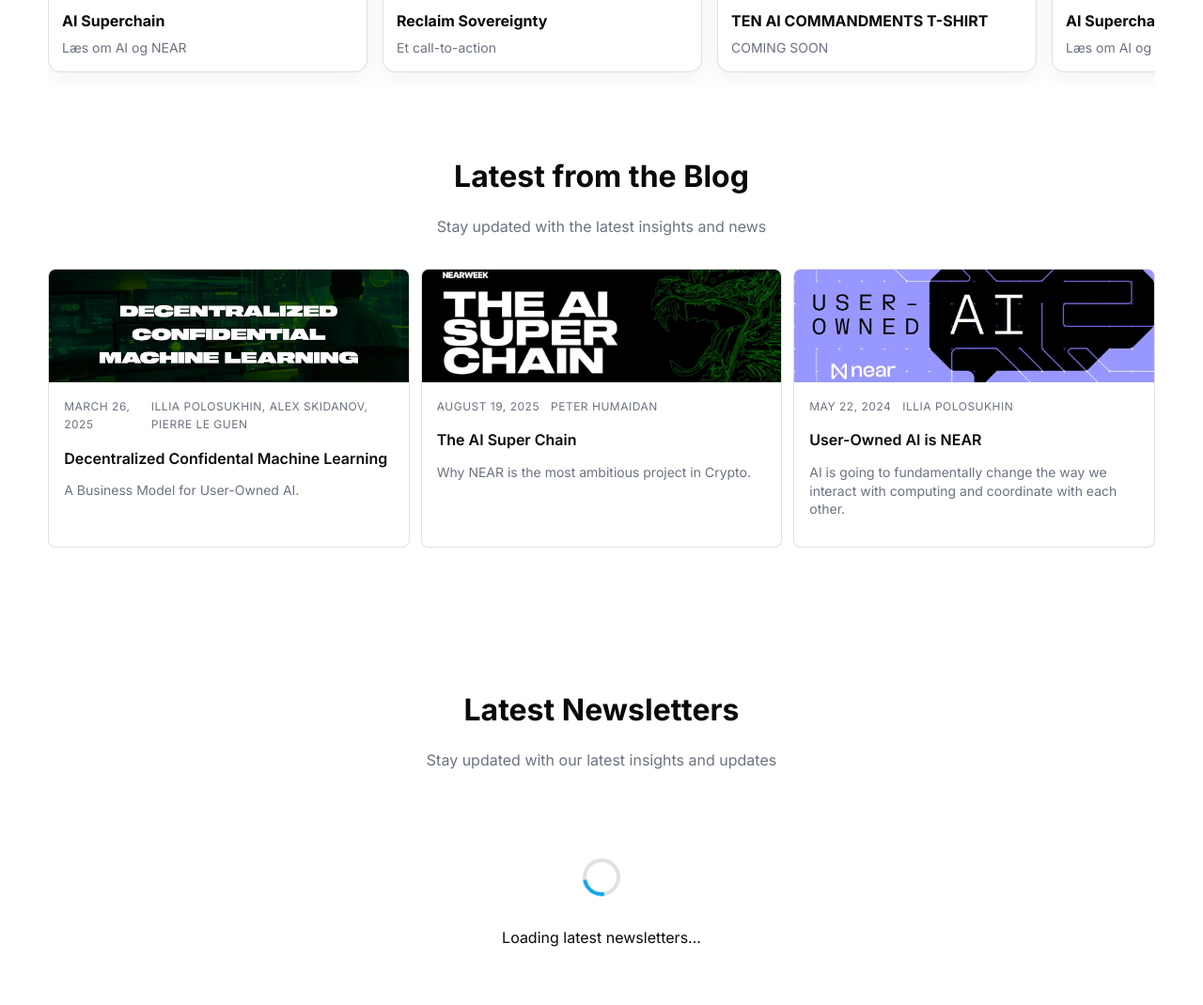
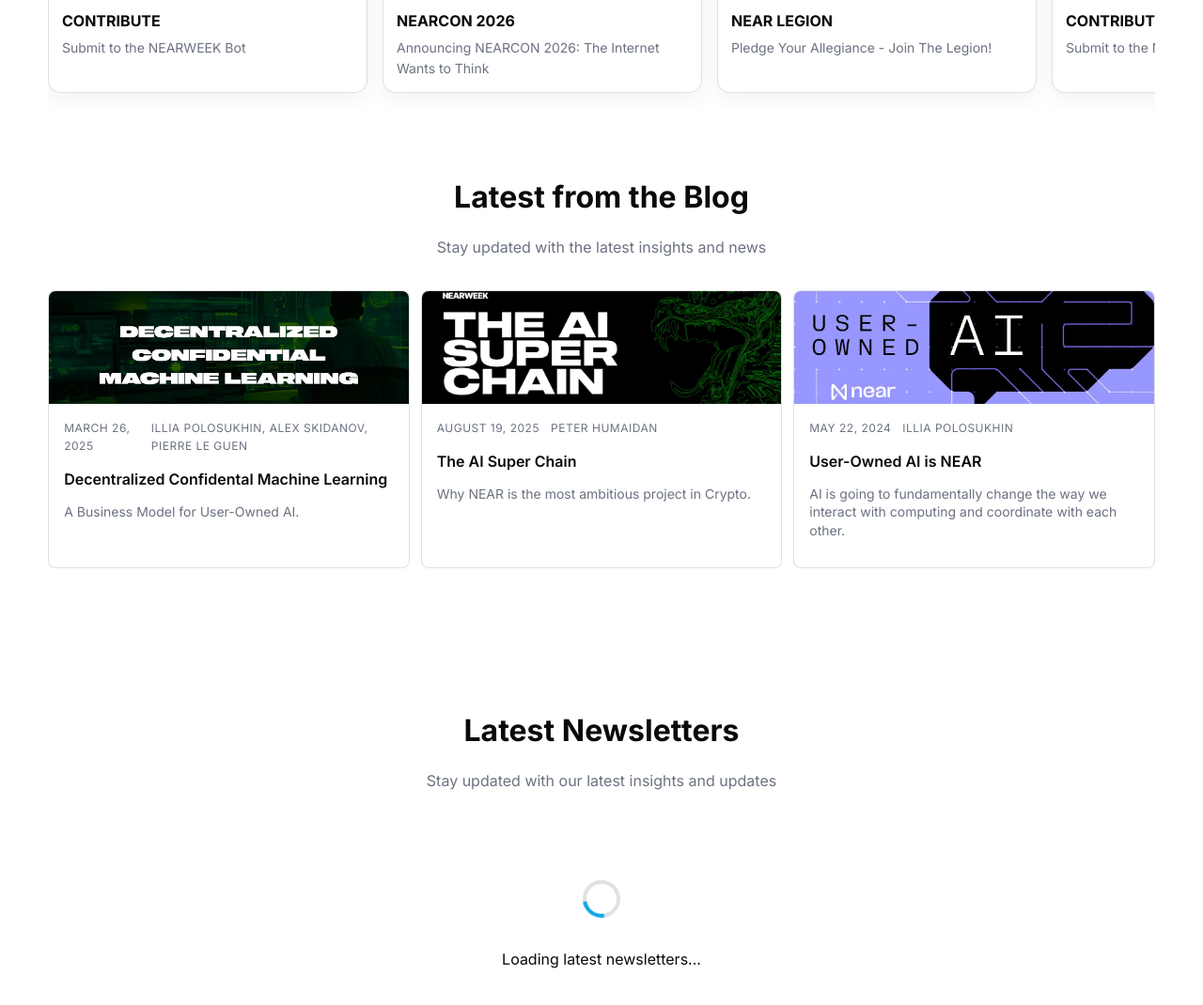
Before and after one commit to b4ltasar/testsite, a Jekyll site: the page built from index.html, in a window 1280 px wide, cut to the strip 610-1754 px from the top of the page. Shown: the top 1070 px of the strip at 94% size. Built offline with Jekyll 4.4.1, drawn with Linux system fonts in a browser that asks for light colours.

Commit message:
Update cards.yml

```diff
--- a/_data/cards.yml
+++ b/_data/cards.yml
@@ -2,17 +2,17 @@
 # Each item needs: title, text, image, link.
 # Image: path under /images; Link: full URL or site path.
 items:
-  - title: "AI Superchain"
-    text: "Læs om AI og NEAR"
-    image: "/images/dragonshit.png"
-    link:  "https://nearweek.com/newsletter"
+  - title: "CONTRIBUTE"
+    text: "Submit to the NEARWEEK Bot"
+    image: "/images/favicon.png"
+    link:  "https://x.com/nearweekbot"
 
-  - title: "Reclaim Sovereignty"
-    text: "Et call-to-action"
-    image: "/images/magazinepic.png"
-    link:  "https://nearweek.com"
+  - title: "NEARCON 2026"
+    text: "Announcing NEARCON 2026: The Internet Wants to Think"
+    image: "/images/nearcon2026.webp"
+    link:  "https://www.near.org/blog/announcing-nearcon-2026-the-internet-wants-to-think"
 
-  - title: "TEN AI COMMANDMENTS T-SHIRT"
-    text: "COMING SOON"
-    image: "/images/ten_ai_commandments.png"
-    link:  "https://nearweek.com/store"
+  - title: "NEAR LEGION"
+    text: "Pledge Your Allegiance - Join The Legion!"
+    image: "/images/initiatelegion.png"
+    link:  "https://nearlegion.com/"
```
